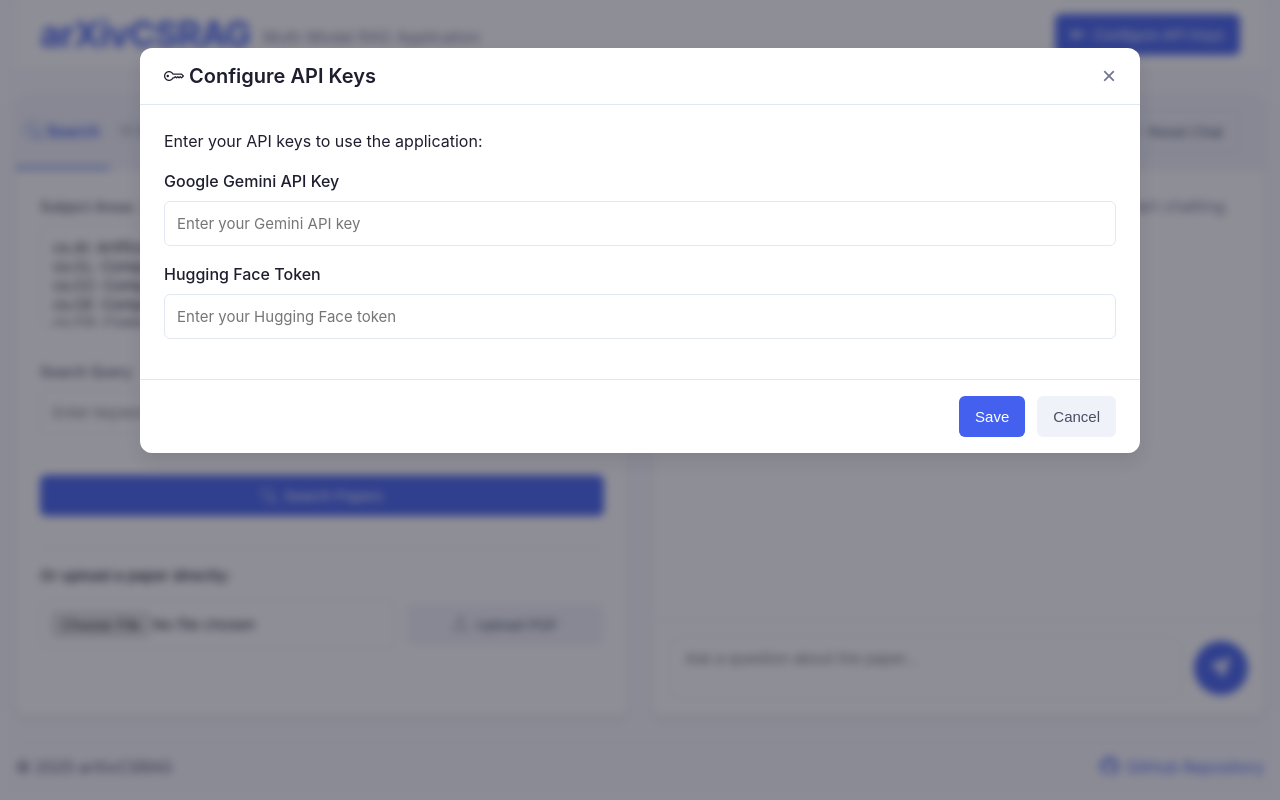
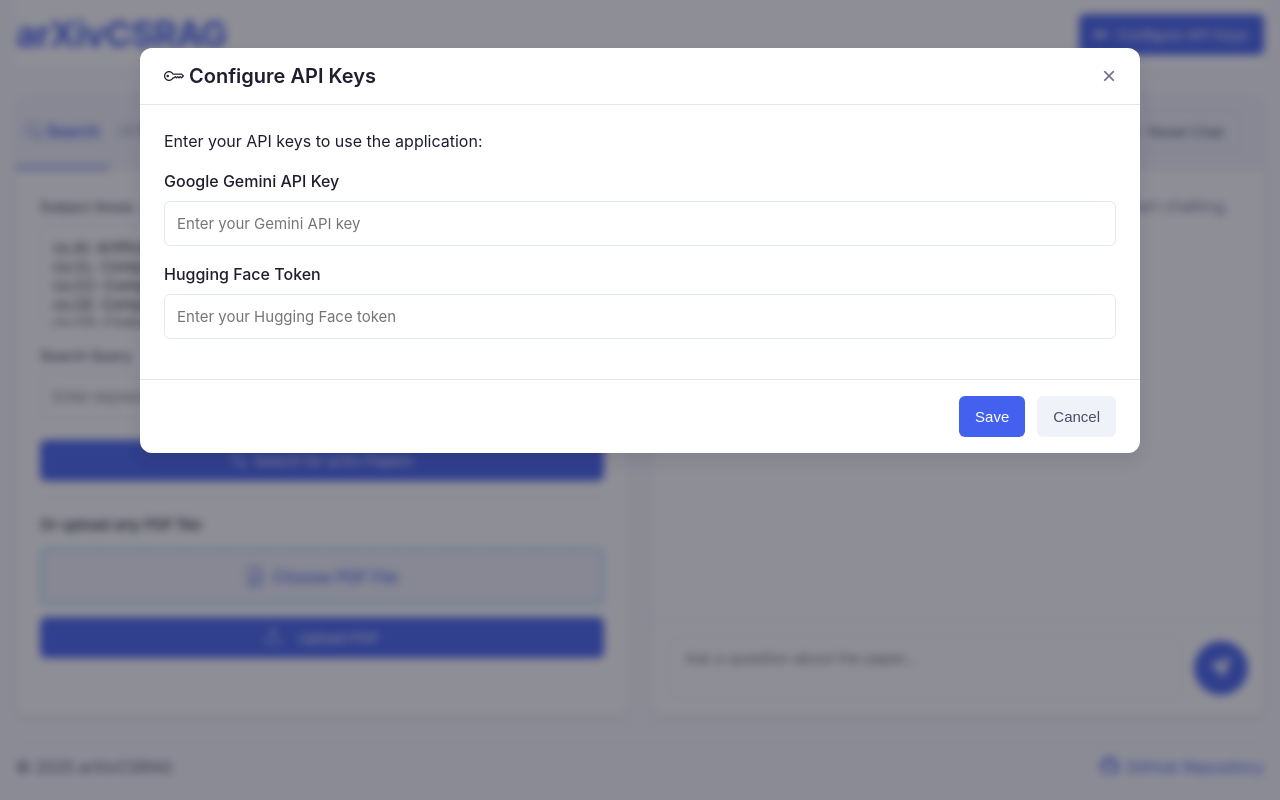
Before and after one commit to simoncampos1022/RAG-System-arXivRAG-Multimodal-Conversational, a FastAPI app: page / in a window 1280 px wide. Run offline with FastAPI, Linux system fonts and the light colour scheme; parts of the project's set-up code (start-up, migrations or seed data) failed here and were passed over.

Commit message:
feat: update embedding model and enhance PDF upload UI with file selection display

```diff
--- a/src/config.py
+++ b/src/config.py
@@ -34,7 +34,8 @@ PDF_EXTRACTION_CONFIG = {
 
 # LLM & Embedding model Configuration
 MODEL_NAME      = 'gemini-2.5-flash-lite-preview-06-17'
-EMBEDDING_MODEL = 'BAAI/bge-base-en-v1.5'
+# EMBEDDING_MODEL = 'BAAI/bge-base-en-v1.5'
+EMBEDDING_MODEL = 'BAAI/bge-m3' # Multi-lingual BGE model
 DEVICE          = 'cuda' if torch.cuda.is_available() else 'cpu'
 
 
--- a/src/data_extraction/extractor.py
+++ b/src/data_extraction/extractor.py
@@ -19,11 +19,9 @@ def extract_from_pdf(pdf_path: Union[str, Path]) -> List[Any]:
         List[Any]: List of extracted elements (text, tables, images)
     """
     pdf_path = Path(pdf_path) if isinstance(pdf_path, str) else pdf_path
-
     if not pdf_path.exists():
         raise FileNotFoundError(f"PDF file not found: {pdf_path}")
 
-    # Extract content from PDF
     chunks = partition_pdf(filename=pdf_path, **PDF_EXTRACTION_CONFIG)
     return chunks
 
--- a/src/processors/prompts.py
+++ b/src/processors/prompts.py
@@ -91,7 +91,7 @@ Analyze the following image and generate ONLY a comprehensive text description o
 RAG_SYSTEM_MESSAGE = """
 You are a helpful AI assistant. Your task is to answer the user's question based strictly and exclusively on the provided context.
 
-- If the information needed to answer the question is not in the context, you MUST respond with the exact phrase: `I don't know.`
+- If the information needed to answer the question is not in the context, you MUST respond with the exact phrase: `Sorry 🥹, I don't have enough information to answer this question.` or 'Xin lỗi 🥹, tôi không đủ thông tin để trả lời câu hỏi này.', based on the language of the question.
 - Do not use any external or prior knowledge.
 - Your entire answer must be grounded in the provided text.
 - Format your response in Markdown.
--- a/src/rag/pipeline.py
+++ b/src/rag/pipeline.py
@@ -90,7 +90,7 @@ class RAGPipeline:
         """
         return (
             {
-                'context' : itemgetter('question') | self.retriever | RunnableLambda(self.parse_docs),
+                'context' : itemgetter('question') | RunnableLambda(lambda q: f"query: {q}") | self.retriever | RunnableLambda(self.parse_docs),
                 'question': itemgetter('question')
             }
             | RunnablePassthrough().assign(
--- a/static/css/modern-styles.css
+++ b/static/css/modern-styles.css
@@ -142,7 +142,7 @@ header {
   display: flex;
   align-items: center;
   justify-content: space-between;
-  padding: 0 var(--space-5);
+  /* padding: 0 var(--space-5); */
   border-bottom: 1px solid var(--border);
   background-color: var(--surface);
 }
@@ -162,7 +162,7 @@ header {
 .header-content p {
   color: var(--text-tertiary);
   margin-bottom: 0;
-  font-size: 1rem;
+  font-size: 3rem;
   position: relative;
   top: 2px;
 }
@@ -277,8 +277,11 @@ main {
 .filters-grid {
   display: grid;
   grid-template-columns: 1.4fr 0.6fr;
-  gap: var(--space-4);
-  margin-bottom: var(--space-5);
+  /* gap: var(--space-4); */
+  /* row-gap: 0.5rem; */
+  column-gap: 1rem;
+  /* margin-bottom: var(--space-5); */
+  margin-bottom: 0.3rem;
 }
 
 .filter-group {
@@ -384,7 +387,7 @@ main {
 .upload-section {
   border-top: 1px solid var(--border);
   padding-top: var(--space-4);
-  margin-top: 2rem;
+  margin-top: 1rem;
 }
 
 .upload-section p {
@@ -395,18 +398,99 @@ main {
 
 .upload-container {
   display: flex;
+  flex-direction: column;
   gap: var(--space-3);
+}
 
+.file-input-wrapper {
+  position: relative;
+  overflow: hidden;
+  display: inline-block;
+  width: 100%;
+}
+
+.file-input-button {
+  display: flex;
   align-items: center;
+  gap: 8px;
+  background-color: var(--surface-variant);
+  color: var(--primary);
+  border: 2px dashed var(--primary-light);
+  border-radius: var(--border-radius-sm);
+  padding: 12px 16px;
+  font-weight: 500;
+  cursor: pointer;
+  transition: all 0.2s ease;
+  width: 100%;
+  justify-content: center;
+}
+
+.file-input-button:hover {
+  background-color: rgba(67, 97, 238, 0.05);
+  border-color: var(--primary);
+}
+
+.file-input-button i {
+  font-size: 1.2rem;
+}
+
+.file-name-display {
+  margin-top: 8px;
+  padding: 8px 12px;
+  background-color: var(--surface-variant);
+  border-radius: var(--border-radius-sm);
+  font-size: 0.875rem;
+  display: none;
+  align-items: center;
+  gap: 8px;
+  white-space: nowrap;
+  overflow: hidden;
+  text-overflow: ellipsis;
+  border: 1px solid var(--border);
+}
+
+.file-name-display.active {
+  display: flex;
+}
+
+.file-name-display i {
+  color: var(--success);
+  flex-shrink: 0;
+  font-size: 1rem;
+}
+
+.file-name-display span {
+  overflow: hidden;
+  text-overflow: ellipsis;
+  font-weight: 500;
 }
 
 #pdf-upload {
-  flex: 2; /* Input chiếm 2 phần */
+  position: absolute;
+  left: 0;
+  top: 0;
+  opacity: 0;
+  width: 100%;
+  height: 100%;
+  cursor: pointer;
 }
 
 #upload-button {
-  flex: 1; /* Nút chiếm 1 phần */
-  min-width: 120px; /* Đảm bảo nút không quá bé */
+  width: 100%;
+  display: flex;
+  align-items: center;
+  justify-content: center;
+  gap: 8px;
+  padding: 10px 16px;
+}
+
+#upload-button.file-selected {
+  background-color: var(--success);
+  border-color: var(--success);
+}
+
+#upload-button i {
+  font-size: 1.1rem;
 }
 
 /* Results List */
@@ -776,6 +860,8 @@ main {
   margin-top: var(--space-4);
   font-size: 1rem;
   font-weight: 500;
+  width: 500px;
+  text-align: center;
 }
 
 /* Citations Modal Styles */
@@ -970,22 +1056,22 @@ main {
     position: absolute;
     z-index: 100;
     bottom: 125%;
-    left: 20%;
-    transform: translateX(-10%);
+    /* left: 20%; */
+    transform: translateX(5%) translateY(100%);
     background-color: var(--text-primary);
     color: white;
     text-align: center;
     border-radius: var(--border-radius-sm);
     padding: var(--space-2) var(--space-3);
     width: max-content;
-    max-width: 215px;
+    max-width: 400px;
     font-size: 0.7rem;
     box-shadow: var(--shadow-md);
     opacity: 0;
     transition: opacity 0.3s;
 }
 
-.tooltip-text::after {
+/* .tooltip-text::after {
     content: "";
     position: absolute;
     top: 100%;
@@ -994,7 +1080,7 @@ main {
     border-width: 5px;
     border-style: solid;
     border-color: var(--text-primary) transparent transparent transparent;
-}
+} */
 
 .tooltip-container:hover .tooltip-text {
     visibility: visible;
--- a/static/index.html
+++ b/static/index.html
@@ -20,7 +20,7 @@
         <header>
             <div class="header-content">
                 <h1>arXivCSRAG</h1>
-                <p>Multi-Modal RAG Application</p>
+                <!-- <p>Multi-Modal RAG Application</p> -->
             </div>
             <button id="configure-api-keys-btn" class="btn btn-primary">
                 <i class="bi bi-key-fill"></i> Configure API Keys
@@ -85,15 +85,25 @@
 
                                 <!-- Search Button -->
                                 <button id="search-button" class="btn btn-primary search-btn">
-                                    <i class="bi bi-search"></i> Search Papers
+                                    <i class="bi bi-search"></i> Search for arXiv Papers
                                 </button>
 
                                 <!-- Alternative: Upload PDF -->
                                 <div class="upload-section">
-                                    <p>Or upload a paper directly:</p>
+                                    <p>Or upload any PDF file:  </p>
                                     <div class="upload-container">
-                                        <input type="file" id="pdf-upload" accept=".pdf" class="form-control">
-                                        <button id="upload-button" class="btn btn-secondary">
+                                        <div class="file-input-wrapper">
+                                            <label class="file-input-button" for="pdf-upload">
+                                                <i class="bi bi-file-earmark-pdf"></i>
+                                                <span>Choose PDF File</span>
+                                            </label>
+                                            <input type="file" id="pdf-upload" accept=".pdf">
+                                        </div>
+                                        <div class="file-name-display">
+                                            <i class="bi bi-check-circle"></i>
+                                            <span id="selected-file-name">No file selected</span>
+                                        </div>
+                                        <button id="upload-button" class="btn btn-primary">
                                             <i class="bi bi-upload"></i> Upload PDF
                                         </button>
                                     </div>
--- a/static/js/main.js
+++ b/static/js/main.js
@@ -81,8 +81,30 @@ document.addEventListener('DOMContentLoaded', () => {
 
     // Upload paper functionality
     const uploadButton = document.getElementById('upload-button');
+    const fileInput = document.getElementById('pdf-upload');
+    const fileNameDisplay = document.querySelector('.file-name-display');
+    const selectedFileName = document.getElementById('selected-file-name');
+
+    // Handle file selection display
+    fileInput.addEventListener('change', (event) => {
+        const file = fileInput.files[0];
+        console.log('File selected:', file ? file.name : 'No file');
+
+        if (file) {
+            selectedFileName.textContent = file.name;
+            fileNameDisplay.classList.add('active');
+            uploadButton.classList.add('file-selected');
+            uploadButton.innerHTML = '<i class="bi bi-upload"></i> Upload "' + file.name.substring(0, 15) + (file.name.length > 15 ? '...' : '') + '"';
+            console.log('File name display should be visible now');
+        } else {
+            selectedFileName.textContent = 'No file selected';
+            fileNameDisplay.classList.remove('active');
+            uploadButton.classList.remove('file-selected');
+            uploadButton.innerHTML = '<i class="bi bi-upload"></i> Upload PDF';
+        }
+    });
+
     uploadButton.addEventListener('click', async () => {
-        const fileInput = document.getElementById('pdf-upload');
         const file = fileInput.files[0];
 
         if (!file) {
```
Also changed, not shown: src/storage/vectorstore.py.
